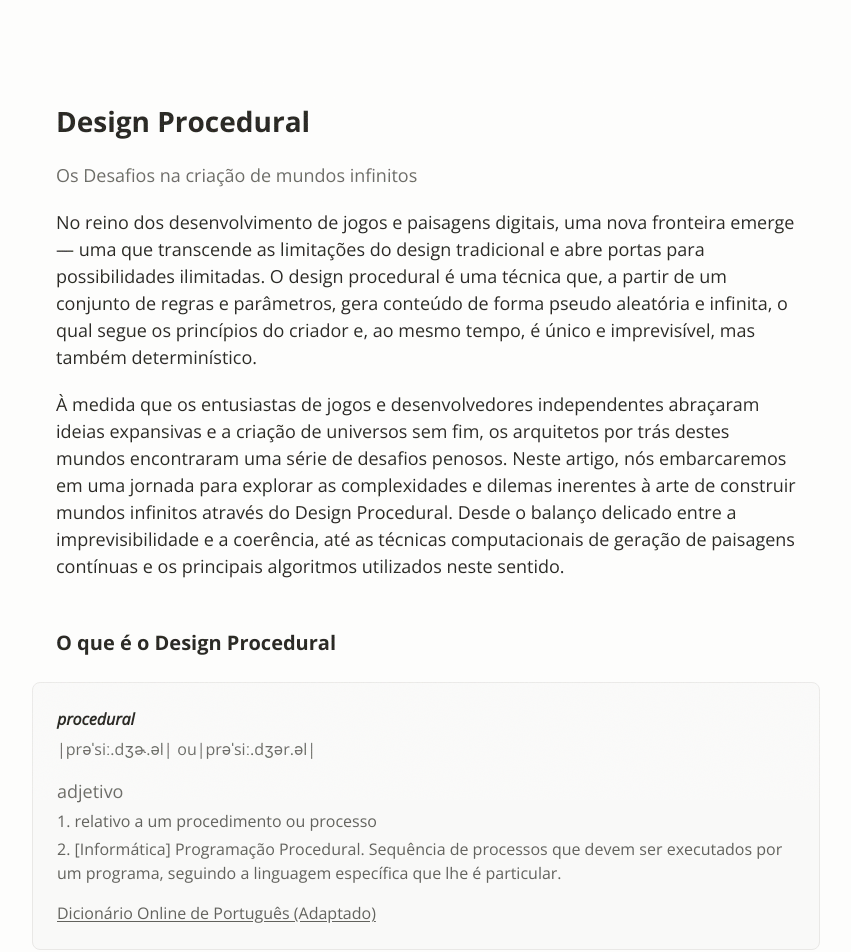
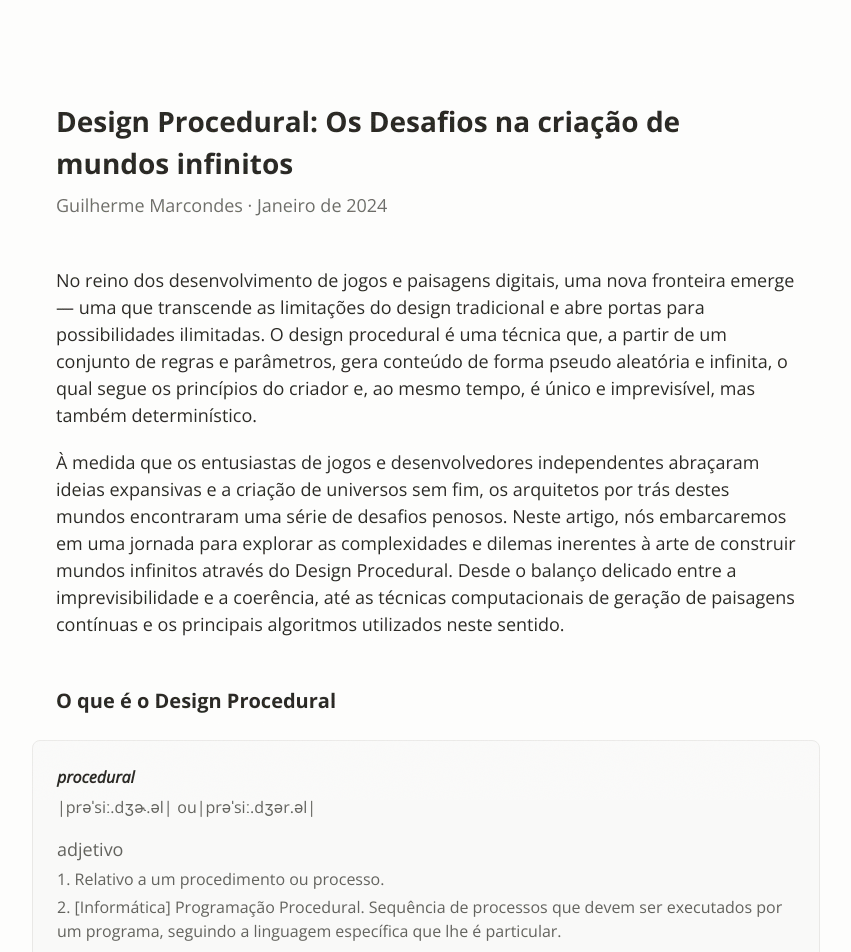
Before and after one commit to gui-marc/article-procedural-generation, a SvelteKit app: page / in a window 1280 px wide. Shown: the top 952 px of the page, without its empty margins (214-1065 px from the left). Built offline with nearby package versions, Linux system fonts and the light colour scheme.

Commit message:
:art: Fixed header

```diff
--- a/src/routes/+page.svelte
+++ b/src/routes/+page.svelte
@@ -12,8 +12,8 @@
 
 <article class="container">
   <header>
-    <h1>Design Procedural</h1>
-    <p class="muted">Os Desafios na criação de mundos infinitos</p>
+    <h1>Design Procedural: Os Desafios na criação de mundos infinitos</h1>
+    <p class="muted">Guilherme Marcondes · Janeiro de 2024</p>
   </header>
   <section>
     <p>
@@ -40,7 +40,7 @@
       type="adjetivo"
       fonems={['prəˈsiː.dʒɚ.əl', 'prəˈsiː.dʒər.əl']}
       definitions={[
-        'relativo a um procedimento ou processo',
+        'Relativo a um procedimento ou processo.',
         '[Informática] Programação Procedural. Sequência de processos que devem ser executados por um programa, seguindo a linguagem específica que lhe é particular.'
       ]}
       fromText="Dicionário Online de Português (Adaptado)"
--- a/static/style.css
+++ b/static/style.css
@@ -72,6 +72,18 @@ body {
   margin-block: 1.25rem;
 }
 
+.container header h1 {
+  margin-bottom: 0.5rem;
+}
+
+.container header p {
+  margin-top: 0.5rem;
+}
+
+.container header {
+  margin-bottom: 3rem;
+}
+
 .container > section:not(:last-child) {
   margin-bottom: 3rem;
 }
```
